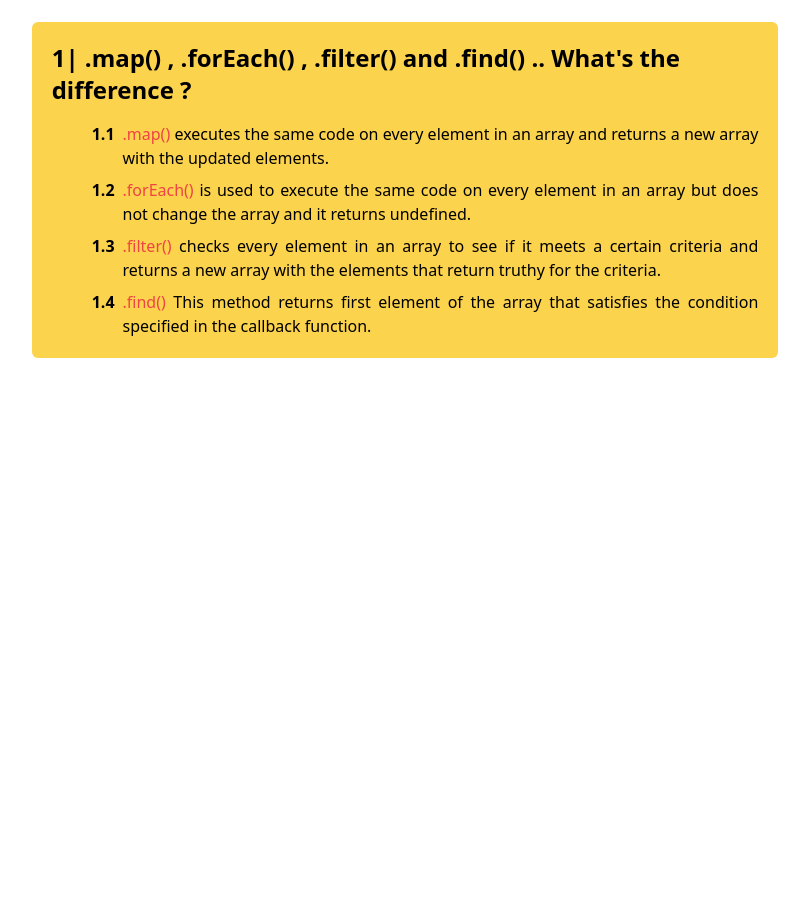
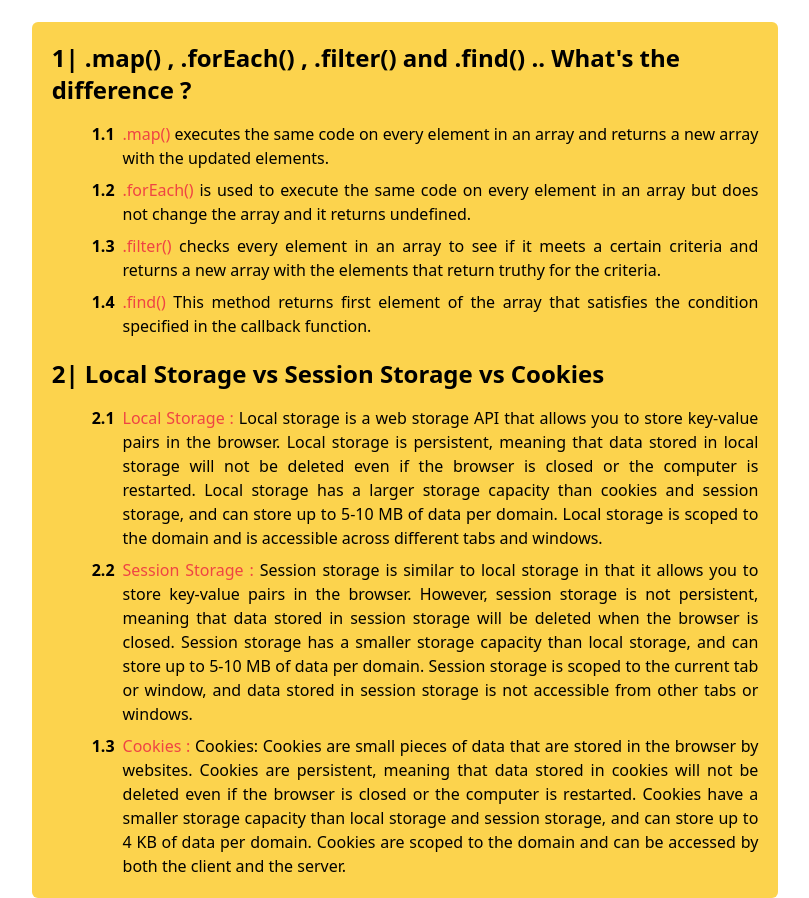
Before and after one commit to HmSani6699/As-project-7, a plain HTML site: page blog.html in a window 1280 px wide. Shown: the part 106-1004 px from the top of the page, without its empty margins (235-1044 px from the left). Before the commit the page ends 800 px from the top, so only its background shows below. Drawn offline with nearby package versions, Linux system fonts and the light colour scheme.

Commit message:
the answer to the second question complete

```diff
--- a/blog.html
+++ b/blog.html
@@ -28,7 +28,7 @@
     <main>
         <section
             class="w-7/12 mx-auto bg-amber-300 mt-12 rounded-md p-5">
-            <!-- blog section start -->
+            <!-- first question and answer section start -->
             <article>
                 <h1
                     class="text-2xl font-semibold">
@@ -114,7 +114,121 @@
                     </div>
                 </blockquote>
             </article>
-            <!-- blog section end -->
+            <!-- first question and answer section end-->
+
+            <!-- second question and answer section start -->
+            <article>
+                <h1
+                    class="text-2xl font-semibold mt-5">
+                    2| Local Storage vs Session
+                    Storage vs Cookies </h1>
+                <blockquote
+                    class="pl-10 text-justify mt-4">
+                    <div class="mt-2 flex gap-2">
+                        <span
+                            class="font-semibold">2.1
+                        </span>
+                        <div>
+                            <span
+                                class="text-red-500">Local
+                                Storage :</span>
+                            Local storage is a web
+                            storage API that
+                            allows you to store
+                            key-value pairs in the
+                            browser. Local storage
+                            is persistent, meaning
+                            that data stored in
+                            local storage will not
+                            be deleted even if the
+                            browser is closed or
+                            the computer is
+                            restarted. Local
+                            storage has a larger
+                            storage capacity than
+                            cookies and session
+                            storage, and can store
+                            up to 5-10 MB of data
+                            per domain. Local
+                            storage is scoped to
+                            the domain and is
+                            accessible across
+                            different tabs and
+                            windows.
+                        </div>
+                    </div>
+
+                    <div class="mt-2 flex gap-2">
+                        <span
+                            class="font-semibold">2.2
+                        </span>
+                        <div>
+                            <span
+                                class="text-red-500">Session
+                                Storage :</span>
+                            Session storage is
+                            similar to local
+                            storage in that it
+                            allows you to store
+                            key-value pairs in the
+                            browser. However,
+                            session storage is not
+                            persistent, meaning
+                            that data stored in
+                            session storage will
+                            be deleted when the
+                            browser is closed.
+                            Session storage has a
+                            smaller storage
+                            capacity than local
+                            storage, and can store
+                            up to 5-10 MB of data
+                            per domain. Session
+                            storage is scoped to
+                            the current tab or
+                            window, and data
+                            stored in session
+                            storage is not
+                            accessible from other
+                            tabs or windows.
+                        </div>
+                    </div>
+
+                    <div class="mt-2 flex gap-2">
+                        <span
+                            class="font-semibold">1.3
+                        </span>
+                        <div>
+                            <span
+                                class="text-red-500">Cookies
+                                :</span>
+                            Cookies: Cookies are
+                            small pieces of data
+                            that are stored in the
+                            browser by websites.
+                            Cookies are
+                            persistent, meaning
+                            that data stored in
+                            cookies will not be
+                            deleted even if the
+                            browser is closed or
+                            the computer is
+                            restarted. Cookies
+                            have a smaller storage
+                            capacity than local
+                            storage and session
+                            storage, and can store
+                            up to 4 KB of data per
+                            domain. Cookies are
+                            scoped to the domain
+                            and can be accessed by
+                            both the client and
+                            the server.
+                        </div>
+                    </div>
+                </blockquote>
+            </article>
+            <!-- second question and answer section end -->
         </section>
     </main>
     <!-- main section end -->
```
